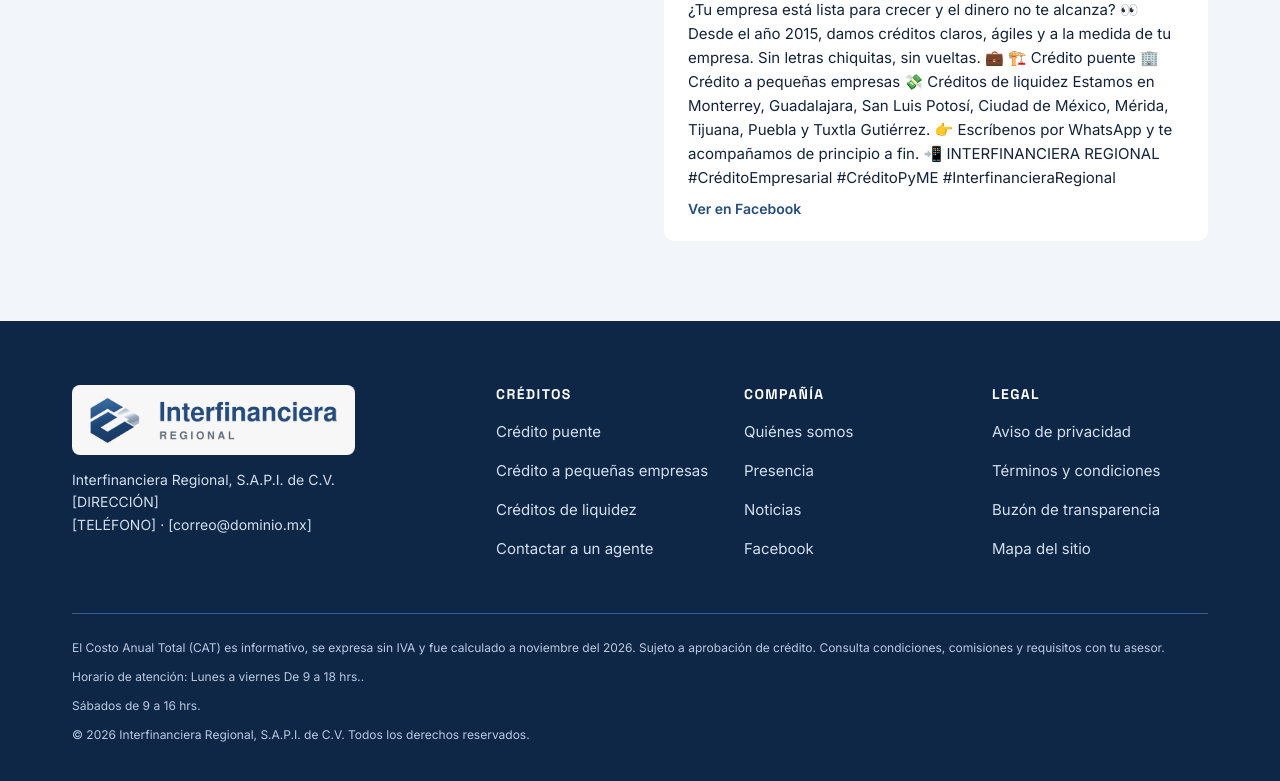
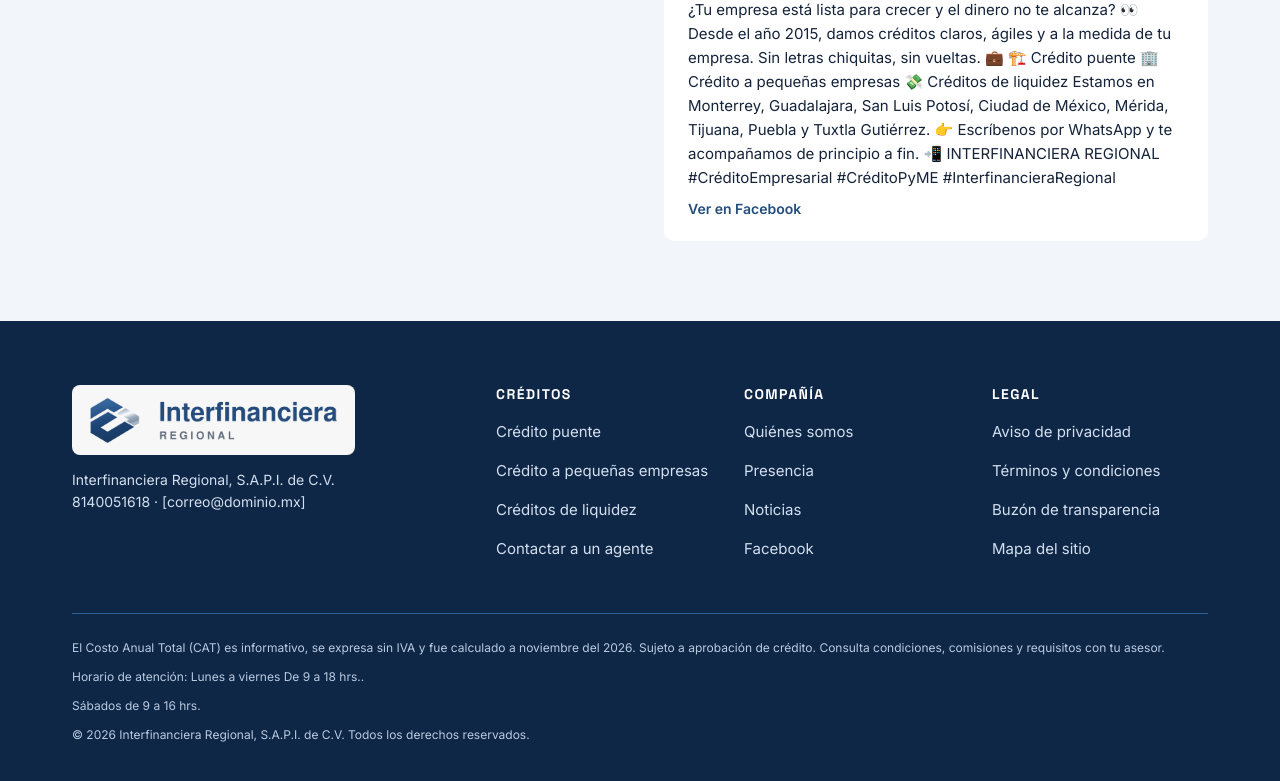
Before and after one commit to Mentek03/interfinanciera-regional, a plain HTML site: page index.html in a window 1280 px wide. Shown: the part 5330-6111 px from the top of the page. Drawn offline with Linux system fonts and the light colour scheme.

Commit message:
Update index.html

```diff
--- a/index.html
+++ b/index.html
@@ -374,7 +374,7 @@ a:focus-visible,button:focus-visible,input:focus-visible,select:focus-visible{ou
 <span style="display:inline-flex;align-self:flex-start;background:#F7F7F7;border-radius:8px;padding:12px 18px">
 <img src="assets/logo.png" alt="Interfinanciera Regional" style="display:block;height:46px;width:auto;max-width:100%">
 </span>
-<p style="font-size:14px;line-height:1.6;max-width:340px">Interfinanciera Regional, S.A.P.I. de C.V.<br>[DIRECCIÓN]<br>[TELÉFONO] · [correo@dominio.mx]</p>
+<p style="font-size:14px;line-height:1.6;max-width:340px">Interfinanciera Regional, S.A.P.I. de C.V.<br>8140051618 · [correo@dominio.mx]</p>
 </div>
 <div style="flex:1 1 160px;min-width:0;display:flex;flex-direction:column;gap:6px">
 <h4 style="font-size:14px;letter-spacing:0.1em;text-transform:uppercase;color:#ffffff;padding-bottom:6px">Créditos</h4>
```
